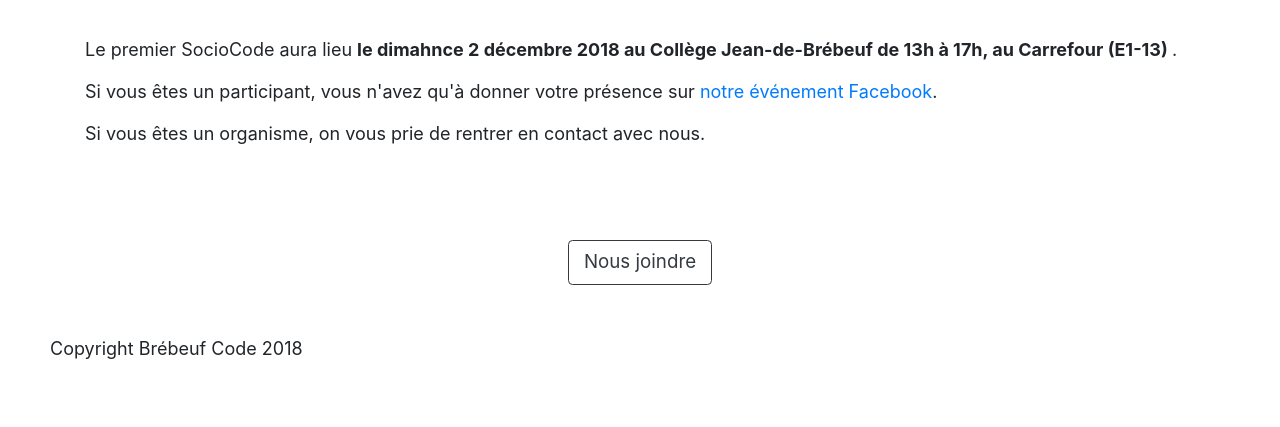
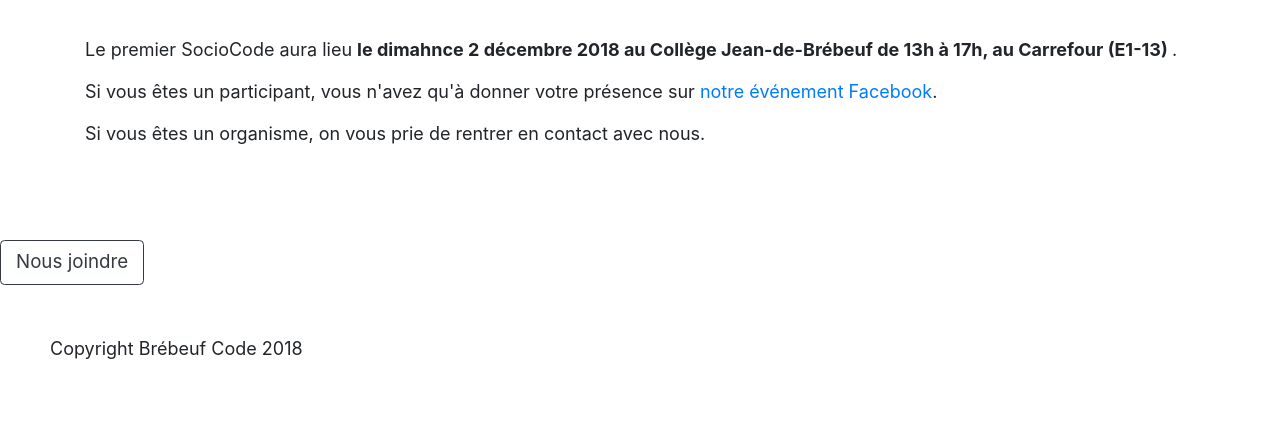
Before and after one commit to Brebeuf-Code/site-web3.0, a Flask app: page /sociocode in a window 1280 px wide. Shown: the part 982-1409 px from the top of the page. Run offline with Flask 2, Linux system fonts and the light colour scheme; some libraries are stand-ins or nearby versions.

Commit message:
slight refactor

```diff
--- a/templates/codesprint.html
+++ b/templates/codesprint.html
@@ -144,8 +144,8 @@
     </div>
 </div>
 
-<center><a href="contact"
-           class="btn btn-outline-dark btn-lg">Nous joindre</a></center>
+<a href="contact"
+           class="btn btn-outline-dark btn-lg">Nous joindre</a>
 
 <footer style="padding:50px;">
     <p>Copyright Brébeuf Code 2018</p>
```
